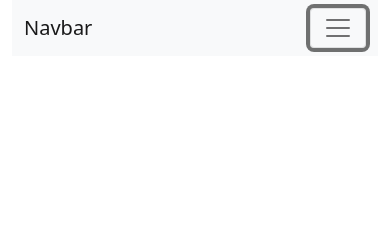
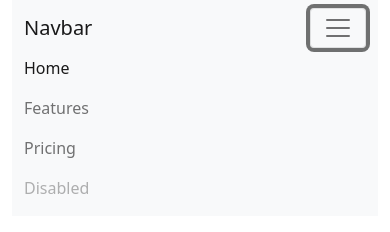
Before and after one commit to zain391/java-script-free-code-camp-projects, a website: page Zfrom_start/color_flaper/index.html in a window 390 px wide. Both pictures are taken after a click on the button "Toggle navigation". Drawn offline with nearby package versions, Linux system fonts and the light colour scheme.

```diff
--- a/Zfrom_start/color_flaper/flapper.css
+++ b/Zfrom_start/color_flaper/flapper.css
@@ -0,0 +1,3 @@
+/* .container{
+
+} */
--- a/Zfrom_start/color_flaper/index.html
+++ b/Zfrom_start/color_flaper/index.html
@@ -5,6 +5,8 @@
     <meta http-equiv="X-UA-Compatible" content="IE=edge">
     <meta name="viewport" content="width=device-width, initial-scale=1.0">
     <link rel="stylesheet" href="../node_modules/bootstrap/dist/css/bootstrap.min.css">
+    <link rel="stylesheet" href="../node_modules/bootstrap/js/dist/">
+    <link rel="stylesheet" href="./flapper.css">
     <title>CoLOr FlaPpEr</title>
 </head>
 <body>
@@ -12,21 +14,29 @@
       <nav class="navbar navbar-expand-lg navbar-light bg-light">
   <div class="container-fluid">
     <a class="navbar-brand" href="#">Navbar</a>
-              <button class="navbar-toggler" type="button" data-bs-toggle="collapse" data-bs-target="#navbarSupportedContent" aria-controls="navbarSupportedContent" aria-expanded="false" aria-label="Toggle navigation">
+    <button class="navbar-toggler" type="button" data-bs-toggle="collapse" data-bs-target="#navbarNav" aria-controls="navbarNav" aria-expanded="false" aria-label="Toggle navigation">
       <span class="navbar-toggler-icon"></span>
     </button>
-              <div class="collapse navbar-collapse" id="navbarSupportedContent">
-                <ul class="navbar-nav me-auto mb-2 mb-lg-0">
+    <div class="collapse navbar-collapse" id="navbarNav">
+      <ul class="navbar-nav">
         <li class="nav-item">
           <a class="nav-link active" aria-current="page" href="#">Home</a>
         </li>
         <li class="nav-item">
-                    <a class="nav-link active" aria-current="page" href="#">Home</a>
+          <a class="nav-link" href="#">Features</a>
         </li>
-                </form>
+        <li class="nav-item">
+          <a class="nav-link" href="#">Pricing</a>
+        </li>
+        <li class="nav-item">
+          <a class="nav-link disabled">Disabled</a>
+        </li>
+      </ul>
     </div>
   </div>
 </nav>
     </div>
+
+    <script src="https://cdn.jsdelivr.net/npm/bootstrap@5.0.2/dist/js/bootstrap.bundle.min.js" integrity="sha384-MrcW6ZMFYlzcLA8Nl+NtUVF0sA7MsXsP1UyJoMp4YLEuNSfAP+JcXn/tWtIaxVXM" crossorigin="anonymous"></script>
 </body>
 </html>
```
Lines whose indentation alone changed are shown as unchanged.
